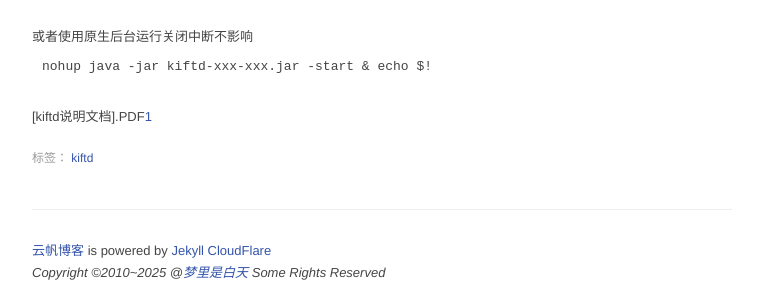
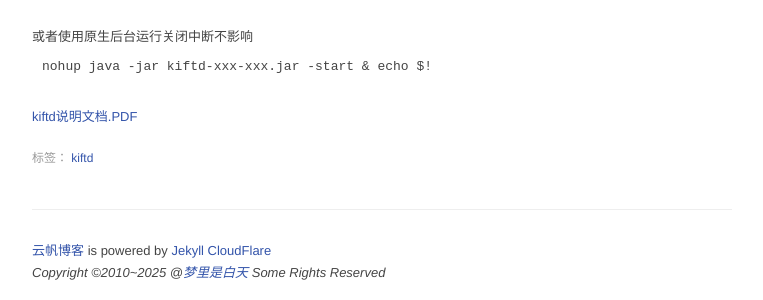
Before and after one commit to luohuilong/logan-jekyll-blog, a Jekyll site: the page built from _posts/2024-10-15-HiNas-kiftd.md, in a window 1280 px wide and 900 px high, scrolled down 2346 px. Shown: the part 581-881 px from the top of the window, without its empty margins (138-901 px from the left). Built offline with Jekyll 4.4.1, drawn with Linux system fonts in a browser that asks for light colours; comment, search, counter and statistics services are not loaded.

Commit message:
up files

```diff
--- a/_posts/2024-10-15-HiNas-kiftd.md
+++ b/_posts/2024-10-15-HiNas-kiftd.md
@@ -130,7 +130,7 @@ sudo systemctl enable kiftd.service
 或者使用原生后台运行关闭中断不影响
 `nohup java -jar kiftd-xxx-xxx.jar -start & echo $!`
 
-[kiftd说明文档].PDF[1]
+[kiftd说明文档.PDF][1]
 
 
   [1]: https://r2.wait.loan/uploads/attach/kiftd.pdf
```
Also changed, not shown: 1 other file.
